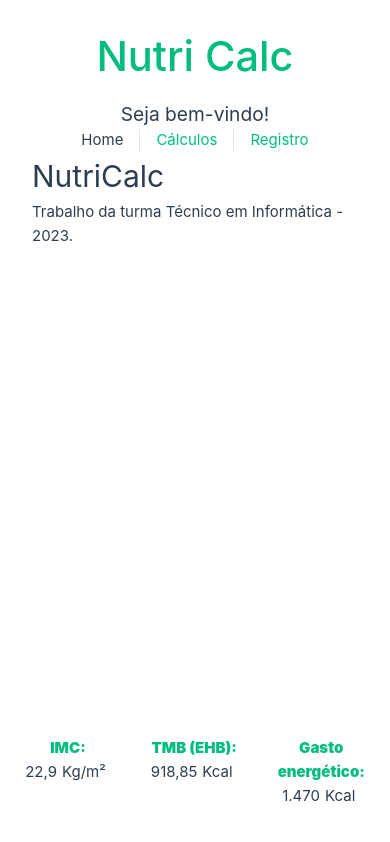
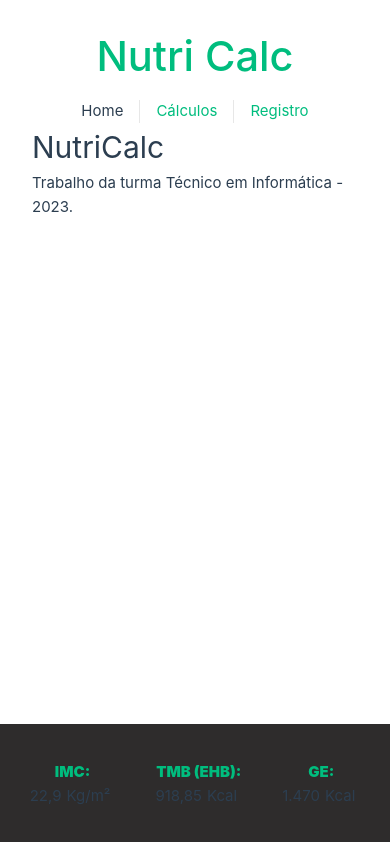
Before and after one commit to senacgo-hugotannus/nutri-calc-frontend, a Vue app: page / in a window 390 px wide. Built offline with nearby package versions, Linux system fonts and the light colour scheme.

Commit message:
alteração css responsividade

```diff
--- a/src/App.vue
+++ b/src/App.vue
@@ -6,7 +6,7 @@
       <RouterLink to="/registration">Registro</RouterLink>
     </TheNavBar>
   </header>
-  <main>
+  <main data-v-7a7a37b1 style="margin-bottom: 120px;">
     <NCContainer>
       <RouterView />
     </NCContainer>
--- a/src/assets/main.css
+++ b/src/assets/main.css
@@ -1,6 +1,7 @@
 @import './base.css';
 
 #app {
+  overflow: hidden;
   display: flex;
   flex-direction: column;
   margin: 0 auto;
--- a/src/components/NCInfo.vue
+++ b/src/components/NCInfo.vue
@@ -10,7 +10,7 @@
                 <NCNumber :value="tmb" :precision="2" class="Kcal" />
             </div>
             <div class="div-info">
-                <p class="title">Gasto energético:</p>
+                <p class="title">GE:</p>
                 <NCNumber :value="ge" :precision="0" class="Kcal" />
             </div>
         </div>
@@ -57,6 +57,7 @@ export default {
     text-align: center;
     padding: 1rem;
     box-sizing: border-box;
+    background-color: rgb(46, 44, 44);
 }
 
 .div-info {
--- a/src/components/TheMainPage.vue
+++ b/src/components/TheMainPage.vue
@@ -1,9 +1,6 @@
 <template>
   <div class="greetings">
     <h1 class="green">{{ title }}</h1>
-    <h3>
-      Seja bem-vindo!
-    </h3>
   </div>
 </template>
 
--- a/src/components/TheNavBar.vue
+++ b/src/components/TheNavBar.vue
@@ -24,6 +24,8 @@ export default {
 <style>
     navbar-inner{
         display: flex;
+        align-items: center;
+        justify-content: space-between;
         margin-top: 0 auto;
     }
 </style>
```
